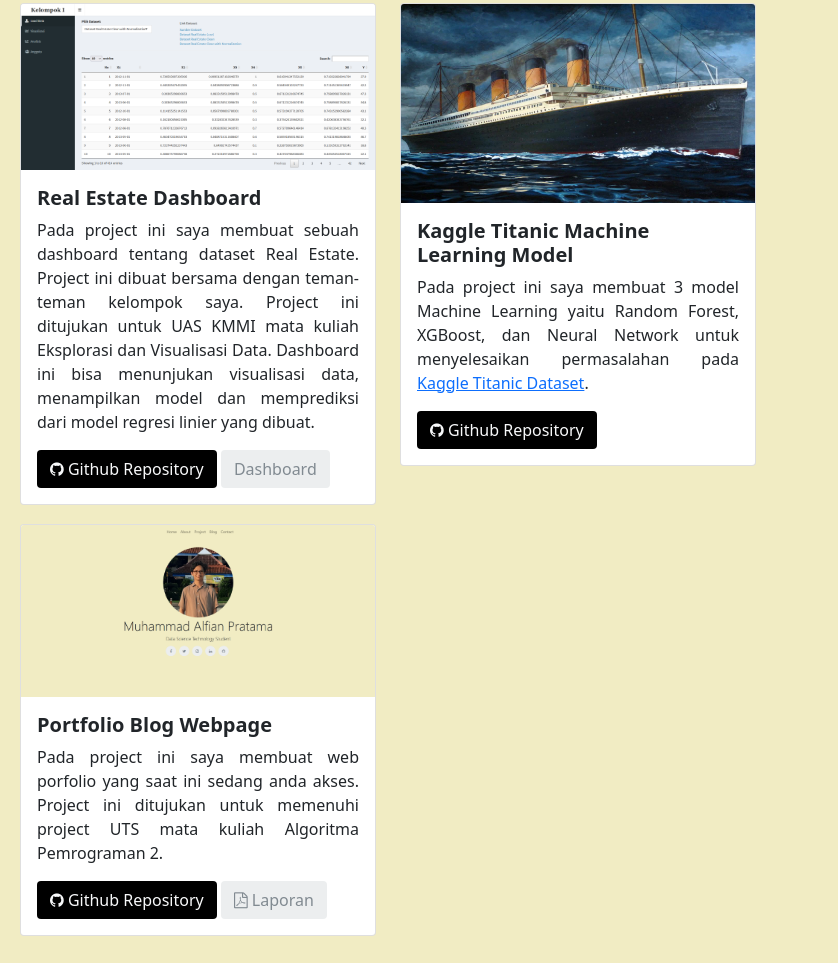
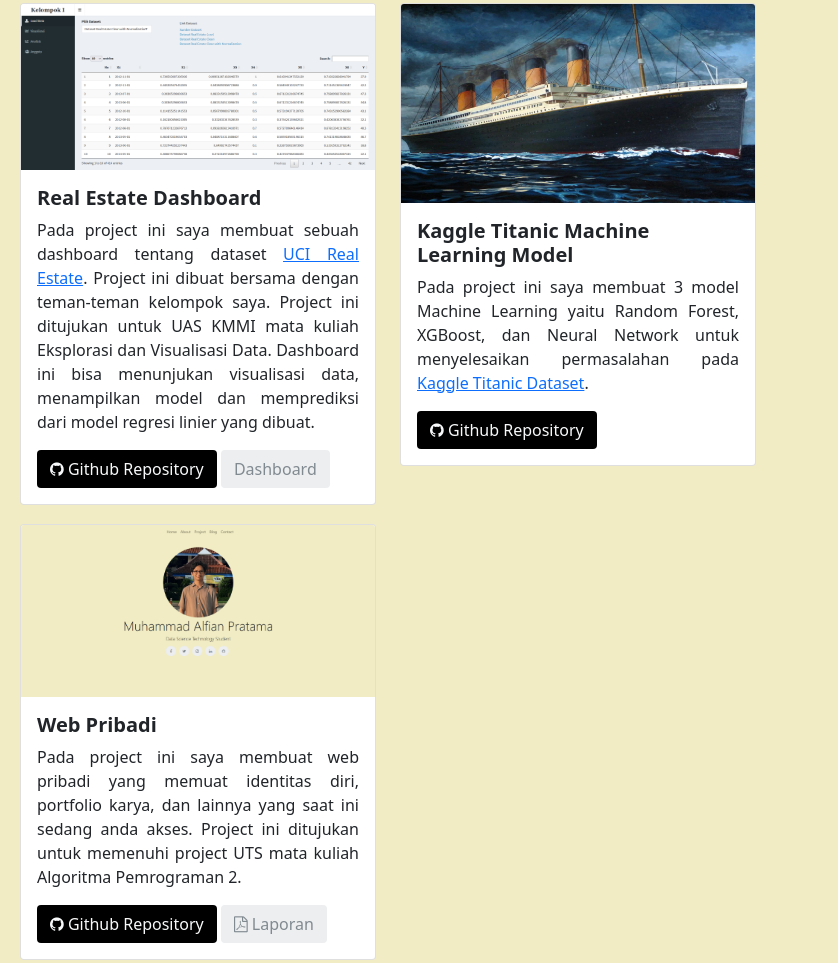
Before and after one commit to alfianp613/alfianp613.github.io, a plain HTML site: page index.html in a window 1280 px wide. Shown: the part 1738-2701 px from the top of the page, 442-1280 px from the left. Drawn offline with nearby package versions, Linux system fonts and the light colour scheme.

Commit message:
Update Link + Title

```diff
--- a/index.html
+++ b/index.html
@@ -19,7 +19,7 @@
       rel="stylesheet"
       href="https://cdnjs.cloudflare.com/ajax/libs/font-awesome/4.7.0/css/font-awesome.min.css"
     />
-    <title>My Portfolio | Alfian</title>
+    <title>M. Alfian Pratama</title>
   </head>
   <body id="body">
     <!-- Navbar -->
@@ -114,9 +114,10 @@
             <p class="fs-4">
               Halo semua! Perkenalkan nama saya Muhammad Alfian Pratama, saya merupakan mahasiswa
               semester 3 Teknologi Sains Data Universitas Airlangga. Saya sangat tertarik dengan
-              dunia teknologi, terutama Sains Data, Artificial Intelligence, dan Technopreneurship.
-              Saya juga sangat suka mempelajari hal baru. Selain itu, saya sangat suka berorganisasi
-              dan mengikuti kepanitiaan acara untuk pengembangan soft skill saya.
+              dunia teknologi, terutama Sains Data, <i>Artificial Intelligence</i>, dan
+              <i>Technopreneurship</i>. Saya juga sangat suka mempelajari hal baru. Selain itu, saya
+              sangat suka berorganisasi dan mengikuti kepanitiaan acara untuk pengembangan
+              <i>soft skill</i> saya.
             </p>
           </div>
         </div>
@@ -171,11 +172,13 @@
               <div class="card-body">
                 <h5 class="card-title fw-bold">Real Estate Dashboard</h5>
                 <p class="card-text" style="text-align: justify">
-                  Pada project ini saya membuat sebuah dashboard tentang dataset Real Estate.
-                  Project ini dibuat bersama dengan teman-teman kelompok saya. Project ini ditujukan
-                  untuk UAS KMMI mata kuliah Eksplorasi dan Visualisasi Data. Dashboard ini bisa
-                  menunjukan visualisasi data, menampilkan model dan memprediksi dari model regresi
-                  linier yang dibuat.
+                  Pada project ini saya membuat sebuah dashboard tentang dataset
+                  <a href="https://archive.ics.uci.edu/ml/datasets/Real+estate+valuation+data+set"
+                    >UCI Real Estate</a
+                  >. Project ini dibuat bersama dengan teman-teman kelompok saya. Project ini
+                  ditujukan untuk UAS KMMI mata kuliah Eksplorasi dan Visualisasi Data. Dashboard
+                  ini bisa menunjukan visualisasi data, menampilkan model dan memprediksi dari model
+                  regresi linier yang dibuat.
                 </p>
                 <a
                   href="https://github.com/alfianp613/uas_kmmi"
@@ -221,11 +224,11 @@
             <div class="card">
               <img src="pict/project4.png" class="card-img-top" alt="Simple Static Web" />
               <div class="card-body">
-                <h5 class="card-title fw-bold">Portfolio Blog Webpage</h5>
+                <h5 class="card-title fw-bold">Web Pribadi</h5>
                 <p class="card-text" style="text-align: justify">
-                  Pada project ini saya membuat web porfolio yang saat ini sedang anda akses.
-                  Project ini ditujukan untuk memenuhi project UTS mata kuliah Algoritma Pemrograman
-                  2.
+                  Pada project ini saya membuat web pribadi yang memuat identitas diri, portfolio
+                  karya, dan lainnya yang saat ini sedang anda akses. Project ini ditujukan untuk
+                  memenuhi project UTS mata kuliah Algoritma Pemrograman 2.
                 </p>
                 <a
                   href="https://github.com/alfianp613/alfianp613.github.io"
@@ -233,7 +236,10 @@
                   class="btn text-light btn-github"
                   ><i class="fa fa-github"></i> Github Repository</a
                 >
-                <a href="#" target="_blank" class="btn btn-basic"
+                <a
+                  href="https://drive.google.com/file/d/19c3Gp9CveyredPMvb0WGE2KdwdSV1NcK/view?usp=sharing"
+                  target="_blank"
+                  class="btn btn-basic"
                   ><i class="fa fa-file-pdf-o"></i> Laporan</a
                 >
               </div>
@@ -257,7 +263,7 @@
             <div class="card">
               <img src="pict/githubpage.jpg" class="card-img-top" alt="github page logo" />
               <div class="card-body">
-                <h5 class="card-title fw-bold">Cara Membuat Github Page</h5>
+                <h5 class="card-title fw-bold">Cara Membuat Github Pages</h5>
                 <h6 class="card-subtitle text-muted">28 Oktober 2021</h6>
                 <p class="card-text" style="text-align: justify; padding-top: 3px">
                   Disini saya ingin sharing bagaimana cara membuat web statis anda bisa diakses oleh
```
